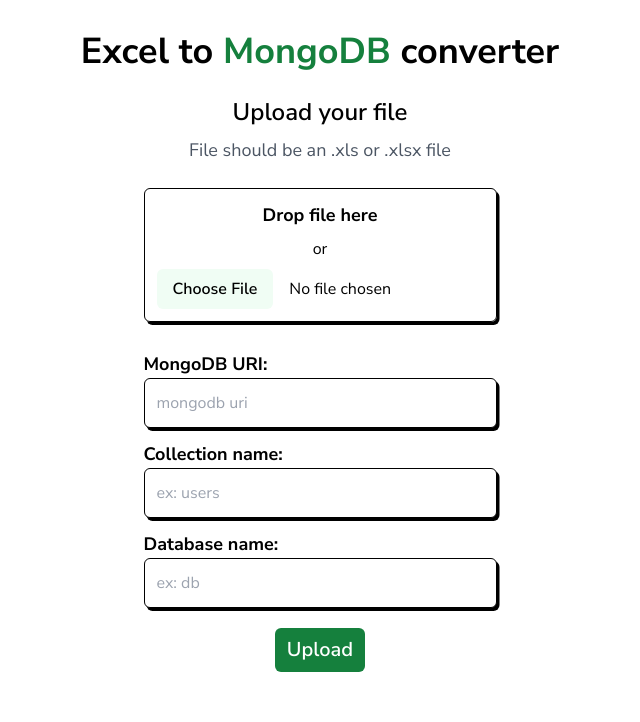
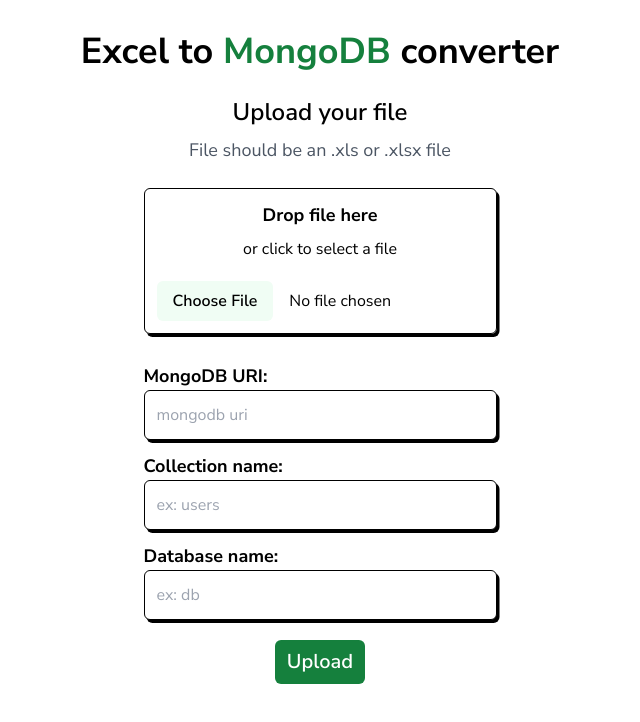
Before and after one commit to VeressIris/excelToMongoDb, a SvelteKit app in the folder frontend/: page / in a window 1280 px wide. Shown: the top 722 px of the page, without its empty margins (320-960 px from the left). Built offline with nearby package versions, Linux system fonts and the light colour scheme.

Commit message:
added drag&drop

```diff
--- a/frontend/src/routes/+page.svelte
+++ b/frontend/src/routes/+page.svelte
@@ -3,6 +3,7 @@
 	let mongodbLink = '';
 	let collection = '';
 	let db = '';
+	let fileMessage = '';
 
 	async function processForm() {
 		if (!file || mongodbLink == '' || collection == '' || db == '') {
@@ -32,6 +33,26 @@
 			console.error(error);
 		}
 	}
+
+	function handleDragOver(event) {
+		event.preventDefault();
+		event.stopPropagation();
+	}
+
+	function handleDragLeave(event) {
+		event.preventDefault();
+		event.stopPropagation();
+	}
+
+	function handleDrop(event) {
+		event.preventDefault();
+		event.stopPropagation();
+		const droppedFiles = event.dataTransfer.files;
+		if (droppedFiles.length > 0) {
+			file = droppedFiles[0];
+			fileMessage = `Selected file: ${file.name}`;
+		}
+	}
 </script>
 
 <div class="flex flex-col items-center justify-center">
@@ -43,21 +64,30 @@
 	>
 		<h3>Upload your file</h3>
 		<p class="mt-2 text-gray-600">File should be an .xls or .xlsx file</p>
-		<label
-			for="file"
+		<div
+			role="group"
+			id="drop-zone"
 			class="duration-250 relative mb-3 mt-6 flex w-full cursor-pointer flex-col items-center justify-center gap-2 rounded-md border-[1.5px] border-black p-3 text-base shadow-[2.5px_3px_0_#000] outline-none transition-shadow hover:shadow-[5.5px_7px_0_#000]"
+			on:dragover={(e) => handleDragOver(e)}
+			on:dragleave={(e) => handleDragLeave(e)}
+			on:drop={(e) => handleDrop(e)}
 		>
-			<span class="text-center text-lg font-bold">Drop file here</span>
-			or
+			<p class="text-center text-lg font-bold">Drop file here</p>
+			<p class="mb-3">or click to select a file</p>
+			{#if fileMessage == ''}
 				<input
 					type="file"
 					name="file"
 					accept=".xls,.xlsx"
-				class="max-w-full file:mr-4 file:rounded-md file:border-0 file:bg-green-50 file:px-4 file:py-2 file:font-semibold hover:file:bg-green-100"
+					class="block max-w-full file:mr-4 file:rounded-md file:border-0 file:bg-green-50 file:px-4 file:py-2 file:font-semibold hover:file:bg-green-100"
 					required
 					on:change={(e) => (file = e.target.files[0])}
 				/>
-		</label>
+			{:else}
+				<p id="file-name" class="mt-2 text-gray-600">{fileMessage}</p>
+			{/if}
+		</div>
+
 		<div class="mt-4 flex flex-col items-center justify-center">
 			<div class="flex w-full flex-col items-start">
 				<label for="mongodb-link" class="font-bold">MongoDB URI:</label>
@@ -93,7 +123,7 @@
 			</div>
 			<button
 				type="submit"
-				on:click|preventDefault={processForm}
+				on:click={processForm}
 				class="my-2 block w-fit rounded-md bg-green-700 px-3 py-2 text-xl font-semibold text-white outline-green-100 transition-all hover:bg-green-800 hover:outline hover:outline-4 active:bg-green-900"
 				>Upload</button
 			>
```
Lines whose indentation alone changed are shown as unchanged.
